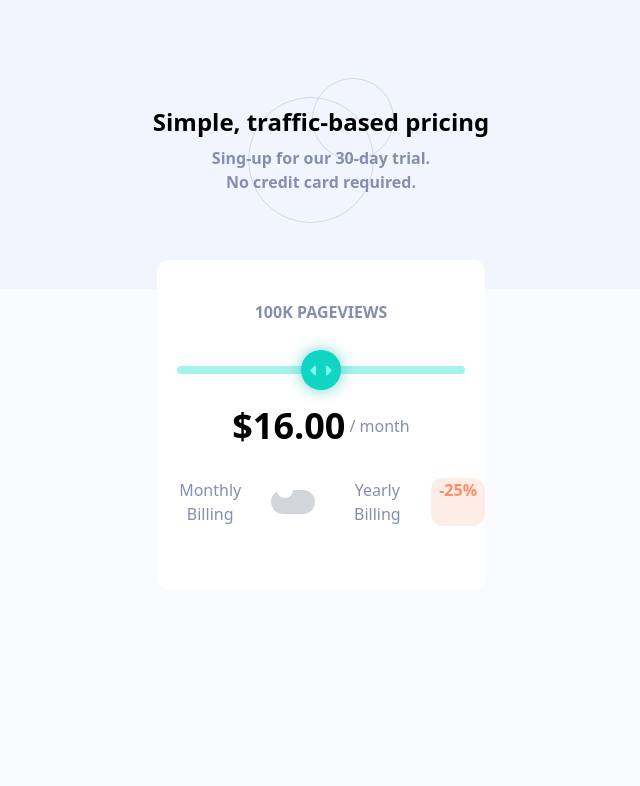
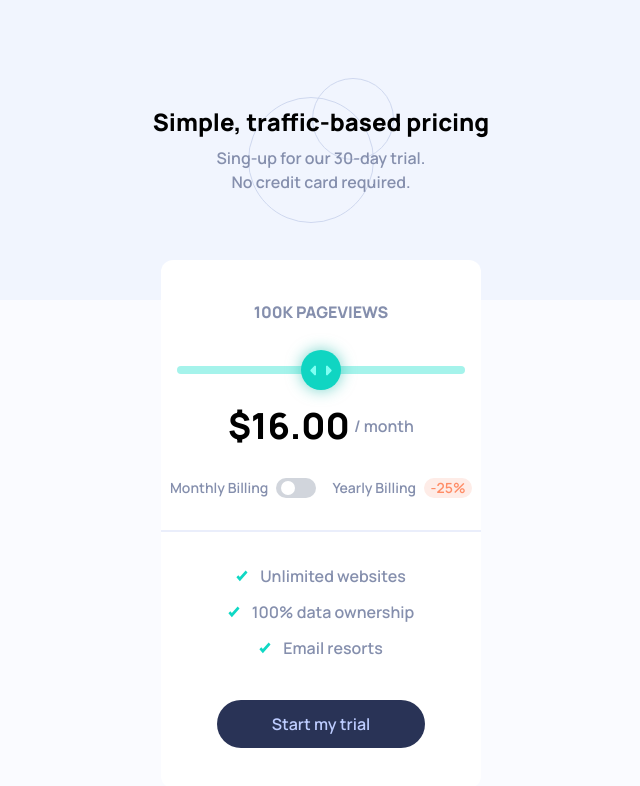
Before and after one commit to Pakuu7/Interactive-pricing-component, a website built with Vite: page index.html in a window 1280 px wide. Shown: the whole page, without its empty margins (319-959 px from the left). Built offline with nearby package versions, Linux system fonts and the light colour scheme.

Commit message:
feat: add main-list section and tweak main section

```diff
--- a/index.html
+++ b/index.html
@@ -12,17 +12,17 @@
 <body class="relative bg-neutral-very-pale-blue">
 <div class="header relative flex justify-center items-center h-75">
     <div class="header-container text-center">
-        <h1 class="header-title text-2xl font-600 pb-2">Simple, traffic-based pricing</h1>
+        <h1 class="header-title text-2xl font-800 pb-2">Simple, traffic-based pricing</h1>
         <p class="header-first-text font-600 text-neutral-grayish-blue">Sing-up for our 30-day trial.</p>
         <p class="header-second-text font-600 text-neutral-grayish-blue">No credit card required.</p>
     </div>
-    <div class="header-bg-pattern absolute bg-[url('/public/bg-pattern.svg')] -top-40 inset-0 bg-no-repeat  -z-1"></div>
+    <div class="header-bg-pattern absolute bg-[url('/public/bg-pattern.svg')] -top-30 inset-0 bg-no-repeat  -z-1"></div>
     <div class="header-circles absolute bg-[url('/public/pattern-circles.svg')] bg-center inset-0 bg-no-repeat -z-1"></div>
 </div>
-<div class="main absolute w-82 top-65 left-1/2 -translate-x-1/2">
+<div class="main absolute w-80 top-65 left-1/2 -translate-x-1/2">
     <div class="main-container bg-neutral-white text-center rounded-xl py-10">
-        <div class="main-slider space-y-8">
-            <h2 class="main-title text-md text-neutral-grayish-blue font-600 uppercase">100k Pageviews</h2>
+        <div class="main-slider space-y-8 pb-8">
+            <h2 class="main-title text-md text-neutral-grayish-blue font-800 uppercase">100k Pageviews</h2>
             <input type="range" class="w-72 bg-primary-soft-cyan appearance-none rounded-lg cursor-pointer accent-primary-strong-cyan" id="main-price-slider" name="main-price-slider" min="0" max="100" value="50">
 
             <div class="main-slider-info flex justify-center items-center space-x-1">
@@ -30,25 +30,31 @@
                 <p class="main-month text-neutral-grayish-blue font-medium"> / month</p>
             </div>
             <div class="main-additional-information flex justify-center space-x-4">
-                <div class="main-monthly-billing-container flex space-x-2">
-                    <p class="main-monthly-billing text-neutral-grayish-blue">Monthly Billing</p>
+                <div class="main-monthly-billing-container flex items-center space-x-2">
+                    <p class="main-monthly-billing text-neutral-grayish-blue text-sm">Monthly Billing</p>
                     <label class="main-switch-label relative inline-flex items-center cursor-pointer">
                         <input type="checkbox" class="sr-only peer">
-                        <div class="main-switch w-11 h-6 bg-gray-300 rounded-full peer peer-checked:bg-primary-strong-cyan
-                                after:content-[''] after:absolute after:top-[4px] after:left-[6px]
-                                after:bg-white after:rounded-full after:h-4 after:w-4 after:transition-all
+                        <div class="main-switch w-10 h-5 bg-gray-300 rounded-full peer peer-checked:bg-primary-strong-cyan
+                                after:content-[''] after:absolute after:top-[3px] after:left-[5px]
+                                after:bg-white after:rounded-full after:h-3.5 after:w-3.5 after:transition-all
                                 peer-checked:after:translate-x-full">
                         </div>
                     </label>
                 </div>
-                <div class="main-yearly-billing-container flex space-x-2">
-                    <p class="main-yearly-billing text-neutral-grayish-blue">Yearly Billing</p>
-                    <p class="main-per-cent w-14 rounded-xl font-600 bg-primary-light-grayish-red text-primary-light-red">-25%</p>
+                <div class="main-yearly-billing-container flex items-center space-x-2">
+                    <p class="main-yearly-billing text-neutral-grayish-blue text-sm">Yearly Billing</p>
+                    <p class="main-per-cent flex justify-center items-center w-12 rounded-xl text-sm font-600 bg-primary-light-grayish-red text-primary-light-red">-25%</p>
                 </div>
             </div>
         </div>
-        <div class="main-list"></div>
-        <button></button>
+        <div class="main-list border-t-2 border-t-neutral-light-grayish-blue1">
+            <div class="main-list-items space-y-3 py-8 font-600 text-neutral-grayish-blue">
+                <div class="flex justify-center items-center space-x-3"><img class="w-3 h-3" src="public/icon-check.svg" alt="icon-check"><span>Unlimited websites</span></div>
+                <div class="flex justify-center items-center space-x-3"><img class="w-3 h-3" src="public/icon-check.svg" alt="icon-check"><span>100% data ownership</span></div>
+                <div class="flex justify-center items-center space-x-3"><img class="w-3 h-3" src="public/icon-check.svg" alt="icon-check"><span>Email resorts</span></div>
+            </div>
+        </div>
+        <button class="button-trial w-52 h-12 mt-2 rounded-3xl font-600 text-primary-pale-blue bg-neutral-dark-desaturated-blue cursor-pointer">Start my trial</button>
     </div>
 </div>
 </body>
--- a/src/style.css
+++ b/src/style.css
@@ -1,4 +1,8 @@
 @import "tailwindcss";
+
+* {
+    font-family: "Manrope", sans-serif;
+}
 
 @theme {
     /* === Primary Colors === */
@@ -15,10 +19,6 @@
     --color-neutral-light-grayish-blue2: hsl(223, 50%, 87%); /* Light Grayish Blue – toggle background */
     --color-neutral-grayish-blue: hsl(225, 20%, 60%); /* Grayish Blue – text */
     --color-neutral-dark-desaturated-blue: hsl(227, 35%, 25%); /* Dark Desaturated Blue – text & CTA background */
-
-    /* === Typography === */
-    --font-manrope: "Manrope", sans-serif;
-    --text-intro: 15px;
 
     /* === Font Weights === */
     --font-weight-600: 600;
```
